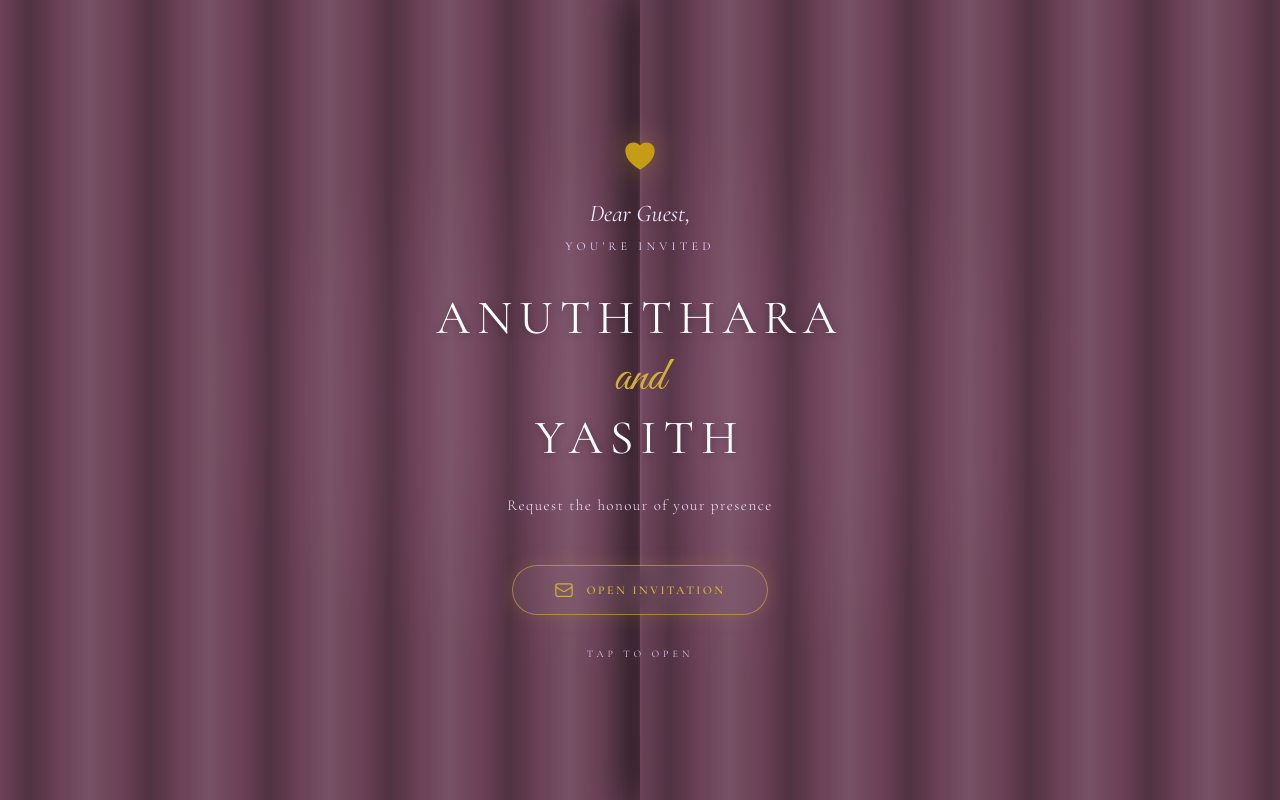
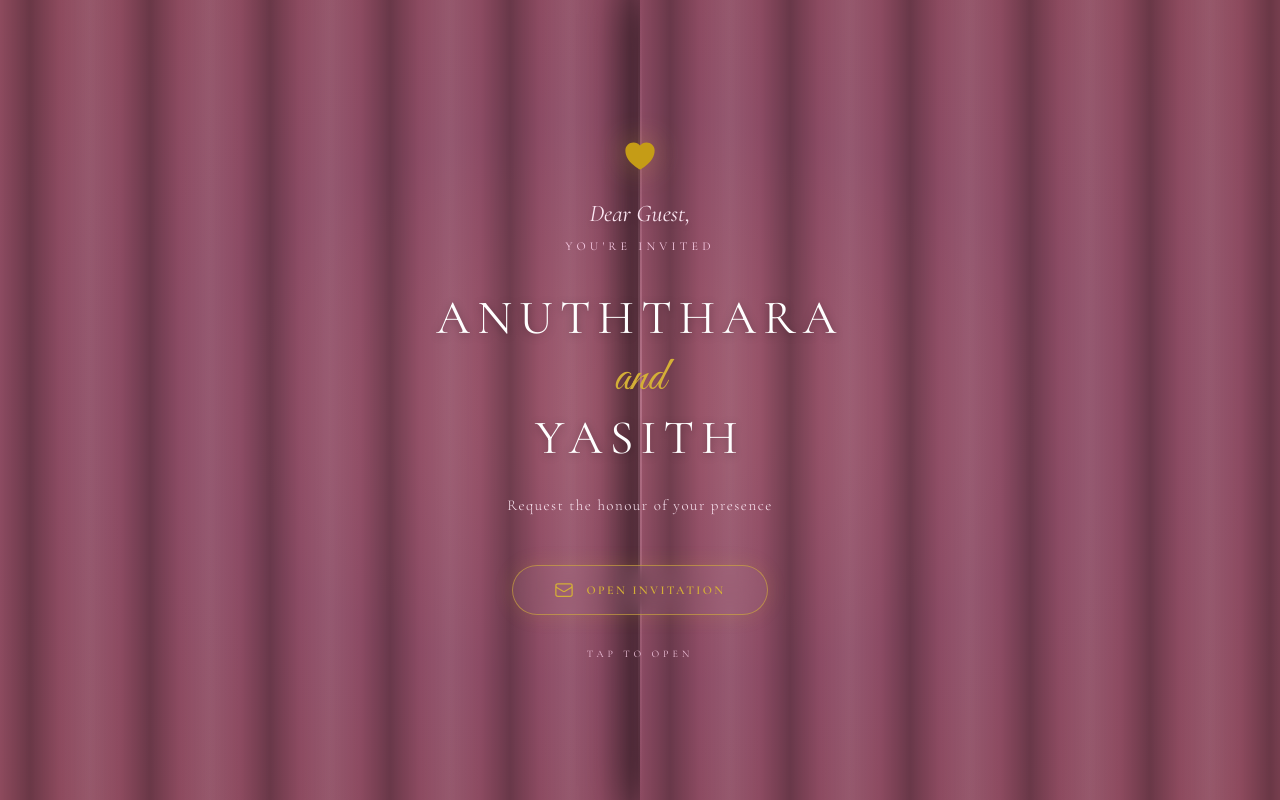
Before and after one commit to KaviniWickramasooriya/Wedding_App, a React (Create React App) app: page / in a window 1280 px wide. Built offline with nearby package versions, Linux system fonts and the light colour scheme.

Commit message:
Update Envelope component styles; change background colors and text colors for improved aesthetics

```diff
--- a/src/components/Envelope.jsx
+++ b/src/components/Envelope.jsx
@@ -33,15 +33,15 @@ export default function Envelope({ onOpen }) {
         animate="initial"
         exit="open"
         variants={curtainOpenVariant}
-        style={{ transformOrigin: "left", backgroundColor: "#6b4257" }}
+        style={{ transformOrigin: "left", backgroundColor: "#8e4a5d" }}
         className="absolute top-0 left-0 h-full shadow-[15px_0_40px_rgba(0,0,0,0.4)] z-10 overflow-hidden"
       >
-        {/* Fabric Texture & Lighting */}
-        <div className="absolute inset-0 opacity-40 bg-[radial-gradient(ellipse_at_right,_var(--tw-gradient-stops))] from-[#8a5874] via-transparent to-transparent pointer-events-none" />
+        {/* Fabric Texture & Lighting (Deep Dusty Rose / Dark Mauve blend) */}
+        <div className="absolute inset-0 opacity-45 bg-[radial-gradient(ellipse_at_right,_var(--tw-gradient-stops))] from-[#ab6379] via-[#815194]/30 to-transparent pointer-events-none" />
         {/* Vertical Folds/Pleats */}
         <div className="absolute inset-0 pointer-events-none" style={pleatStyle} />
         {/* Edge Highlight */}
-        <div className="absolute top-0 right-0 w-[2px] h-full bg-gradient-to-b from-transparent via-[#8a5874] to-transparent opacity-50" />
+        <div className="absolute top-0 right-0 w-[2px] h-full bg-gradient-to-b from-transparent via-[#c28399] to-transparent opacity-60" />
       </motion.div>
 
       {/* --- RIGHT CURTAIN HALF (Pulls to the right edge by collapsing width) --- */}
@@ -50,15 +50,15 @@ export default function Envelope({ onOpen }) {
         animate="initial"
         exit="open"
         variants={curtainOpenVariant}
-        style={{ transformOrigin: "right", backgroundColor: "#6b4257" }}
+        style={{ transformOrigin: "right", backgroundColor: "#8e4a5d" }}
         className="absolute top-0 right-0 h-full shadow-[-15px_0_40px_rgba(0,0,0,0.4)] z-10 overflow-hidden"
       >
-        {/* Fabric Texture & Lighting */}
-        <div className="absolute inset-0 opacity-40 bg-[radial-gradient(ellipse_at_left,_var(--tw-gradient-stops))] from-[#8a5874] via-transparent to-transparent pointer-events-none" />
+        {/* Fabric Texture & Lighting (Deep Dusty Rose / Dark Mauve blend) */}
+        <div className="absolute inset-0 opacity-45 bg-[radial-gradient(ellipse_at_left,_var(--tw-gradient-stops))] from-[#ab6379] via-[#815194]/30 to-transparent pointer-events-none" />
         {/* Vertical Folds/Pleats */}
         <div className="absolute inset-0 pointer-events-none" style={pleatStyle} />
         {/* Edge Highlight */}
-        <div className="absolute top-0 left-0 w-[2px] h-full bg-gradient-to-b from-transparent via-[#8a5874] to-transparent opacity-50" />
+        <div className="absolute top-0 left-0 w-[2px] h-full bg-gradient-to-b from-transparent via-[#c28399] to-transparent opacity-60" />
       </motion.div>
 
       {/* --- CENTRAL CONTENT --- */}
@@ -84,7 +84,7 @@ export default function Envelope({ onOpen }) {
           initial={{ opacity: 0, y: -10 }}
           animate={{ opacity: 1, y: 0 }}
           transition={{ duration: 0.8, delay: 0.4 }}
-          className="font-serif italic text-2xl text-purple-100 mb-2 drop-shadow-md"
+          className="font-serif italic text-2xl text-pink-100 mb-2 drop-shadow-md"
         >
           {guestName},
         </motion.p>
@@ -93,7 +93,7 @@ export default function Envelope({ onOpen }) {
           initial={{ opacity: 0 }}
           animate={{ opacity: 1 }}
           transition={{ duration: 0.8, delay: 0.6 }}
-          className="tracking-[0.35em] text-xs uppercase text-purple-200 mb-10"
+          className="tracking-[0.35em] text-xs uppercase text-pink-200 mb-10"
         >
           You're Invited
         </motion.p>
@@ -130,7 +130,7 @@ export default function Envelope({ onOpen }) {
           initial={{ opacity: 0 }}
           animate={{ opacity: 1 }}
           transition={{ duration: 0.8, delay: 1 }}
-          className="font-serif text-[15px] text-purple-100 mb-12 tracking-widest font-light opacity-90"
+          className="font-serif text-[15px] text-pink-100 mb-12 tracking-widest font-light opacity-90"
         >
           Request the honour of your presence
         </motion.p>
@@ -157,7 +157,7 @@ export default function Envelope({ onOpen }) {
           initial={{ opacity: 0 }}
           animate={{ opacity: [0.3, 1, 0.3] }}
           transition={{ duration: 2.5, repeat: Infinity, delay: 2, ease: "easeInOut" }}
-          className="mt-8 text-[10px] tracking-[0.4em] text-purple-200 uppercase"
+          className="mt-8 text-[10px] tracking-[0.4em] text-pink-200 uppercase"
         >
           Tap to Open
         </motion.p>
```
